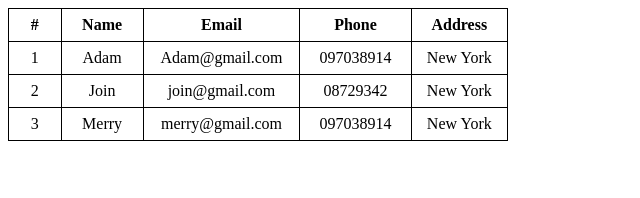
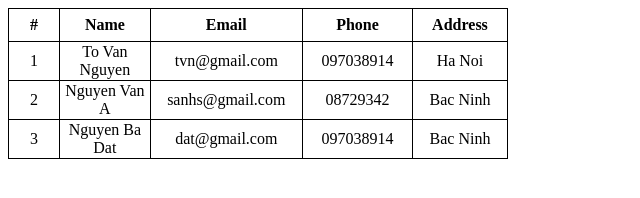
Before and after one commit to Tvnnguyen1870/thuc_hanh2, a plain HTML site: page index.html in a window 1280 px wide. Shown: the whole page, without its empty margins (0-640 px from the left). Drawn offline with Linux system fonts and the light colour scheme.

Commit message:
Update index.html

```diff
--- a/index.html
+++ b/index.html
@@ -32,24 +32,24 @@
         <tbody>
             <tr>
                 <td>1</td>
-                <td>Adam</td>
-                <td>Adam@gmail.com</td>
+                <td>To Van Nguyen</td>
+                <td>tvn@gmail.com</td>
                 <td>097038914</td>
-                <td>New York</td>
+                <td>Ha Noi</td>
             </tr>
             <tr>
                 <td>2</td>
-                <td>Join</td>
-                <td>join@gmail.com</td>
+                <td>Nguyen Van A</td>
+                <td>sanhs@gmail.com</td>
                 <td>08729342</td>
-                <td>New York</td>
+                <td>Bac Ninh</td>
             </tr>
             <tr>
                 <td>3</td>
-                <td>Merry</td>
-                <td>merry@gmail.com</td>
+                <td>Nguyen Ba Dat</td>
+                <td>dat@gmail.com</td>
                 <td>097038914</td>
-                <td>New York</td>
+                <td>Bac Ninh</td>
             </tr>
 
         </tbody>
```
